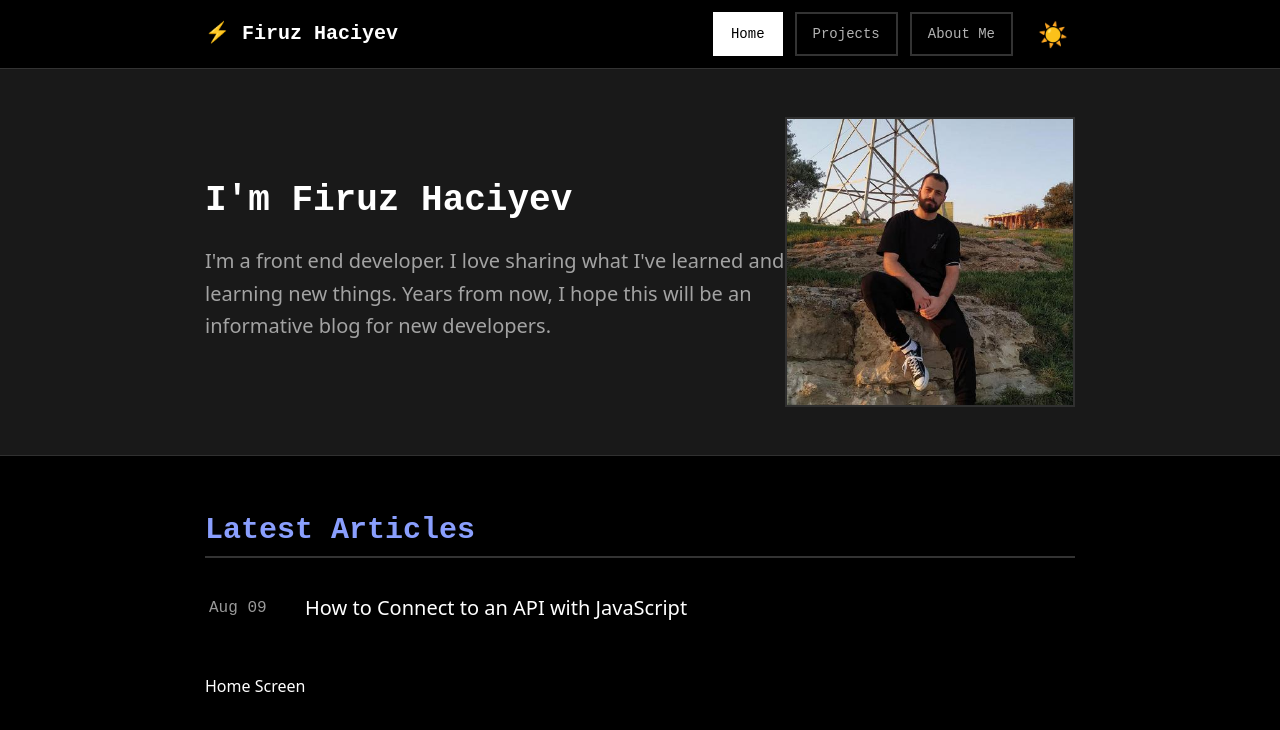
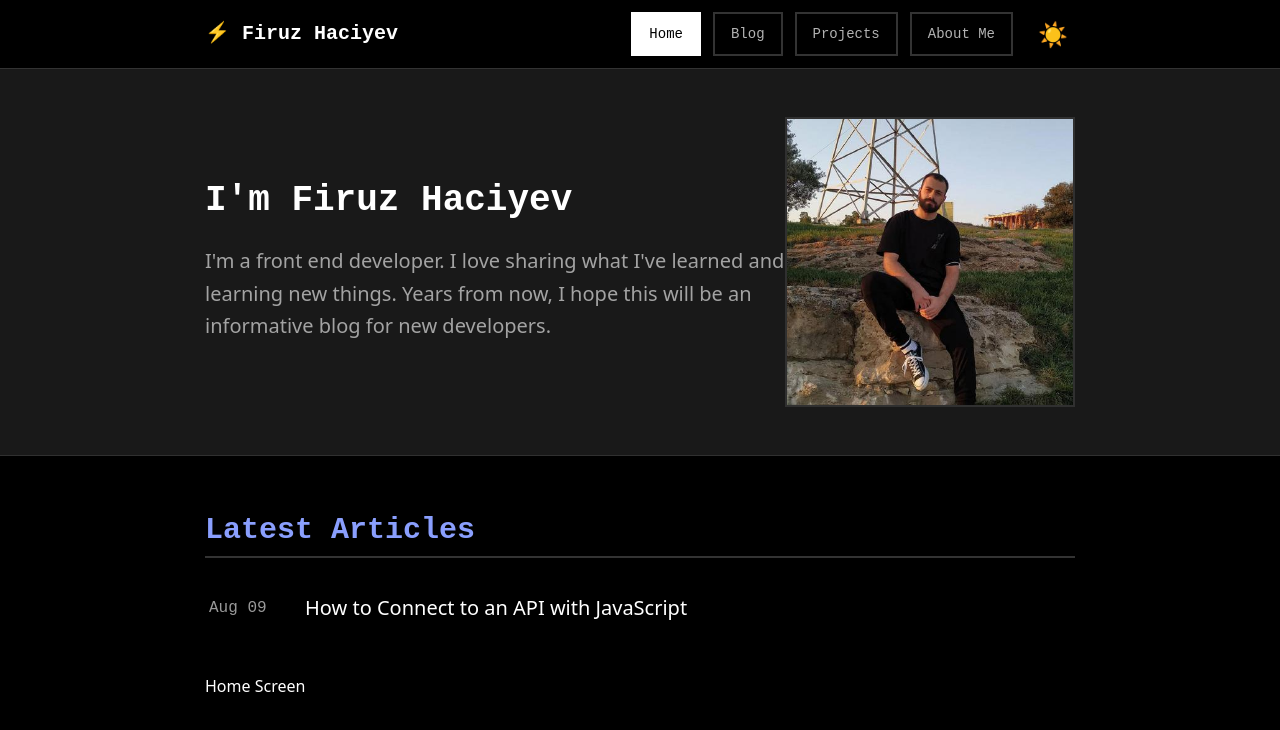
Before and after one commit to eleviven/homepage, a Next.js app: page / in a window 1280 px wide. Shown: the top 730 px of the page. Built offline with nearby package versions, Linux system fonts and the light colour scheme; no server answers.

Commit message:
Add blog link to nav

```diff
--- a/src/components/header/header.js
+++ b/src/components/header/header.js
@@ -9,6 +9,10 @@ const MENU = [
   {
     title: "Home",
     url: "/",
+  },
+  {
+    title: "Blog",
+    url: "/blog",
   },
   {
     title: "Projects",
```
